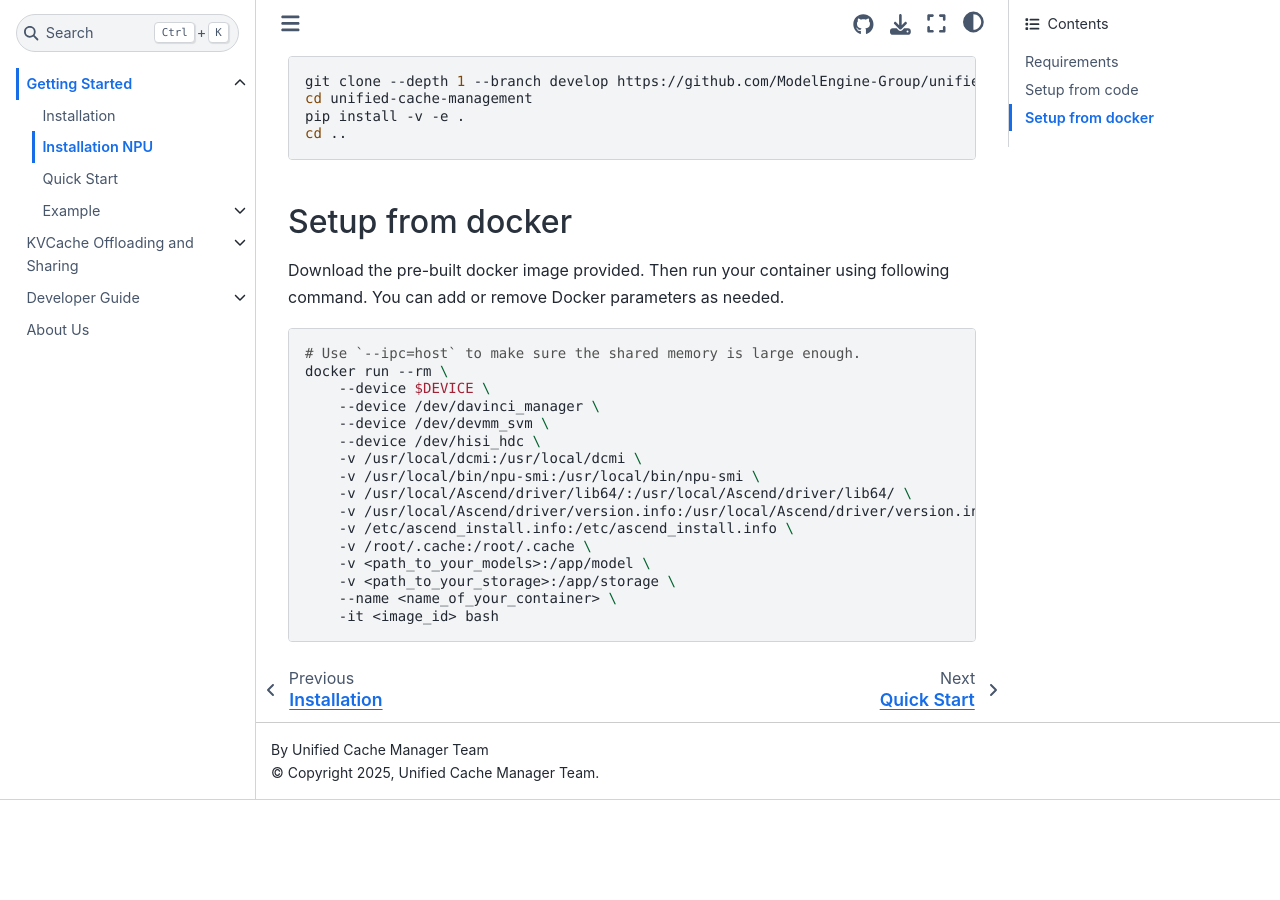
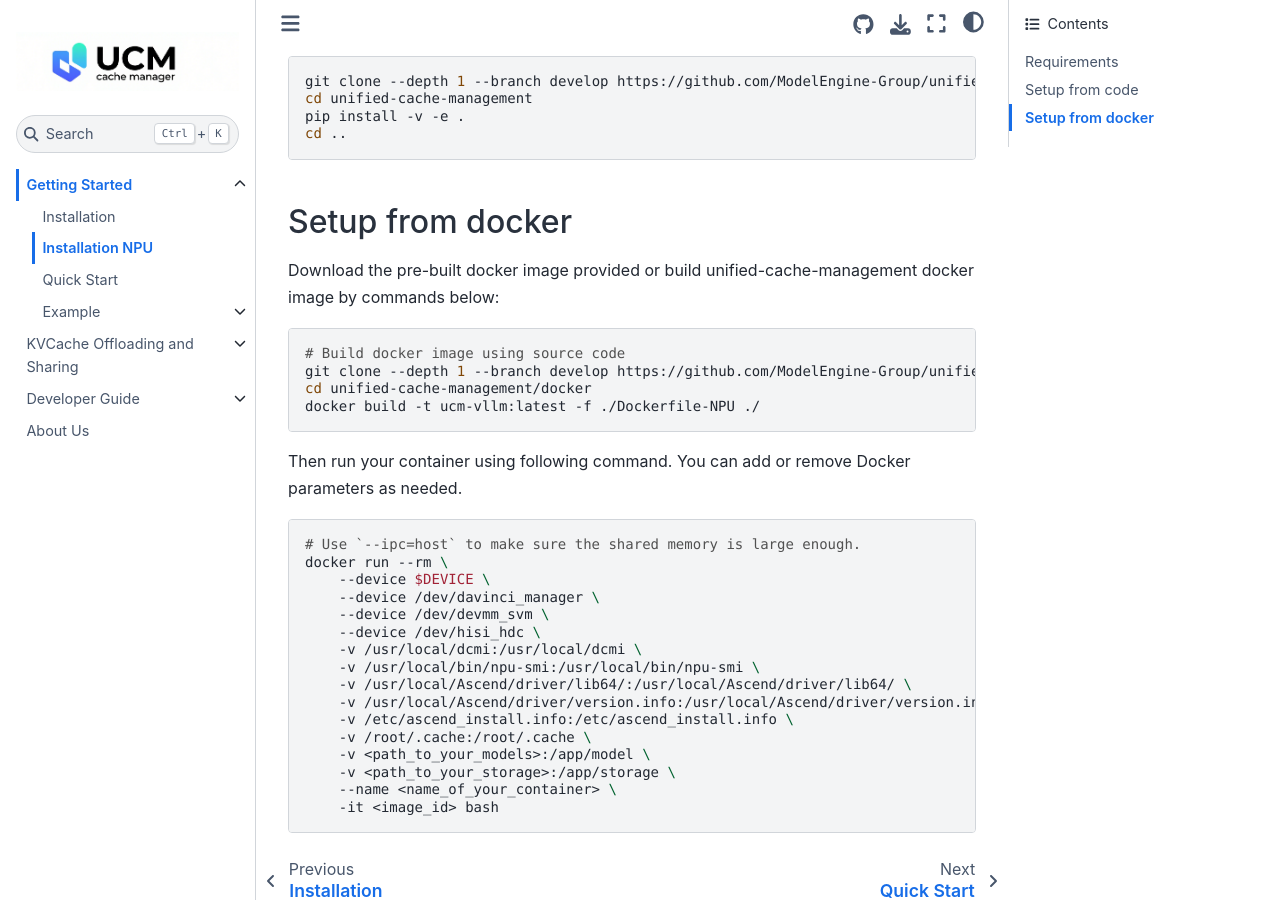
Before and after one commit to zhou-haitao/zhou-haitao.github.io, a Sphinx documentation site: the page built from docs/source/getting-started/installation_npu.md, in a window 1280 px wide and 900 px high, scrolled down 1480 px. Built offline with Sphinx 7.4.7 and the Sphinx Book theme 1.1.4, drawn with Linux system fonts in a browser that asks for light colours; before the commit the page ends 2280 px from its top, so only the background shows below that.

Commit message:
[Feat] Add dockerfiles

````diff
--- a/docs/source/getting-started/installation_npu.md
+++ b/docs/source/getting-started/installation_npu.md
@@ -51,7 +51,14 @@
 ```
 
 ## Setup from docker
-Download the pre-built docker image provided. Then run your container using following command. You can add or remove Docker parameters as needed.
+Download the pre-built docker image provided or build unified-cache-management docker image by commands below:
+ ```bash
+ # Build docker image using source code
+ git clone --depth 1 --branch develop https://github.com/ModelEngine-Group/unified-cache-management.git
+ cd unified-cache-management/docker
+ docker build -t ucm-vllm:latest -f ./Dockerfile-NPU ./
+ ```
+  Then run your container using following command. You can add or remove Docker parameters as needed.
 ```bash
 # Use `--ipc=host` to make sure the shared memory is large enough.
 docker run --rm \
````
Also changed, not shown: docs/source/getting-started/installation.md (+8 -1 lines), 5 other files.
